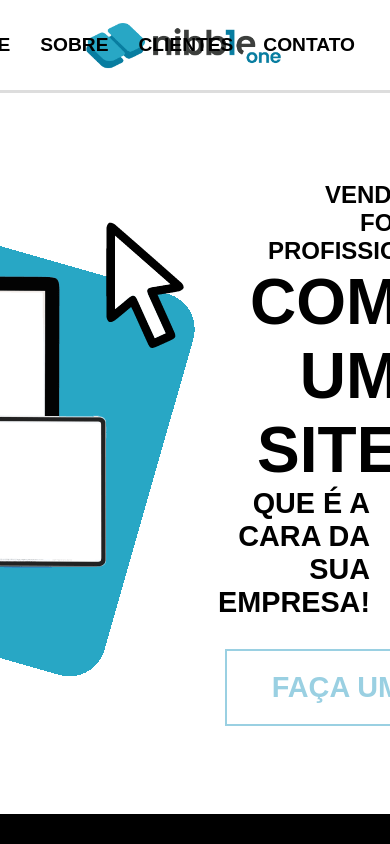
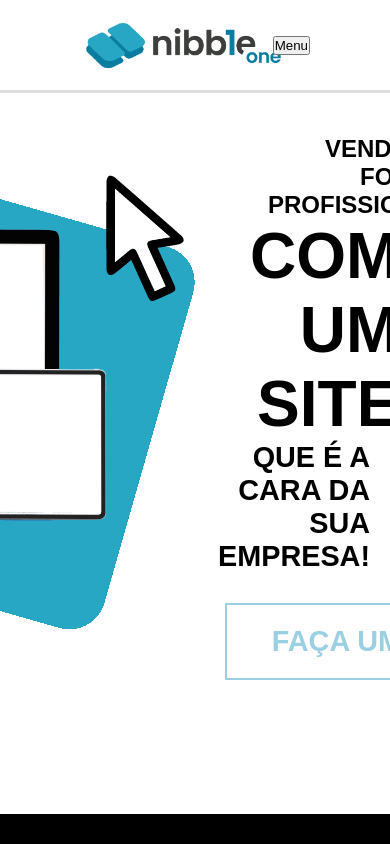
Before and after one commit to Leonardoguimaraesdev/nextjs-nibbleone, a Next.js app: page / in a window 390 px wide. Built offline with nearby package versions, Linux system fonts and the light colour scheme.

Commit message:
Creating humburger menu

```diff
--- a/src/components/Navbar.jsx
+++ b/src/components/Navbar.jsx
@@ -1,33 +1,46 @@
-import Image from 'next/image'
-import styles from '../styles/Navbar.module.scss'
-import { useRouter } from 'next/router'
+import Image from "next/image";
+import styles from "../styles/Navbar.module.scss";
+import { useRouter } from "next/router";
+import { useState } from "react";
 
-export default function Navbar () {
-    const router = useRouter()
+export default function Navbar() {
+  const router = useRouter();
+
+  const [open, setOpen] = useState(false)
 
   const navegation = (e) => {
-        const page = e.target.innerText
+    const page = e.target.innerText;
 
-        console.log(page)
+    console.log(page);
 
-        if ( page === "HOME") {
-            router.push('/')
+    if (page === "HOME") {
+      router.push("/");
     }
-        if ( page === "SOBRE") {
-            router.push('/about')
+    if (page === "SOBRE") {
+      router.push("/about");
     }
-        if ( page === "CLIENTES") {
-            router.push('/clients')
+    if (page === "CLIENTES") {
+      router.push("/clients");
     }
-        if ( page === "CONTATO") {
-            router.push('/contact')
+    if (page === "CONTATO") {
+      router.push("/contact");
     }
+  };
+
+  const showMenu = (e) => {
+    setOpen(!open)
   }
 
   return (
+    <>
       <nav className={styles.nav}>
         <div className={styles.left}>
-                <Image src='/logo.png' width='230' height='50' alt='Logo da nibbleone'/>
+          <Image
+            src="/logo.png"
+            width="230"
+            height="50"
+            alt="Logo da nibbleone"
+          />
         </div>
         <div className={styles.right}>
           <ul>
@@ -37,6 +50,18 @@ export default function Navbar () {
             <li onClick={(e) => navegation(e)}>CONTATO</li>
           </ul>
         </div>
+        <div className={styles.mobileMenuIcon}>
+          <button onClick={(e) => showMenu(e)}>Menu</button>
+        </div>
       </nav>
-    )
+      <div className={ open ? styles.mobileMenuOpen : styles.mobileMenu}>
+        <ul>
+          <li onClick={(e) => navegation(e)}>HOME</li>
+          <li onClick={(e) => navegation(e)}>SOBRE</li>
+          <li onClick={(e) => navegation(e)}>CLIENTES</li>
+          <li onClick={(e) => navegation(e)}>CONTATO</li>
+        </ul>
+      </div>
+    </>
+  );
 }
--- a/src/styles/ContentContact.module.scss
+++ b/src/styles/ContentContact.module.scss
@@ -4,7 +4,7 @@
     align-items: center;
     justify-content: center;
     flex-grow: 1;
-    padding: 20px;
+    padding: 120px 20px 20px 20px;
 
     h1 {
         font-size: 1.7rem;
--- a/src/styles/Navbar.module.scss
+++ b/src/styles/Navbar.module.scss
@@ -1,5 +1,5 @@
 .nav {
-    // position: fixed;
+    position: fixed;
     // top: 0;
     // left: 0;
     display: flex;
@@ -24,12 +24,19 @@
         justify-content: flex-end;
         width: 50%;
 
+        @media (max-width: 1000px) {
+            display: none;
+
+        }
+
         ul {
             display: flex;
             align-items: center;
             justify-content: flex-end;
             margin-right: 60px;
             width: 50%;
+
+
 
             li {
                 list-style: none;
@@ -46,4 +53,55 @@
             }
         }
     }
+
+    .mobileMenuIcon {
+        display: none;
+        align-items: center;
+        justify-content: flex-end;
+        width: 50%;
+        margin-right: 60px;
+
+        @media (max-width: 1000px) {
+            display: flex;
+
+        }
+    }
 }
+
+.mobileMenu {
+    display: none;
+}
+
+.mobileMenuOpen {
+    position: fixed;
+    top:90px;
+    display: flex;
+    width: 100%;
+    background-color: #ddd;
+    padding: 15px;
+
+    ul {
+        display: flex;
+        flex-direction: column;
+        align-items: center;
+        justify-content: center;
+        width: 100%;
+        gap: 5px;
+
+
+        li {
+            list-style: none;
+            padding: 5px 10px 5px 10px;
+            font-size: 1.2rem;
+            font-weight: bold;
+            font-family: sans-serif;
+
+            &:hover {
+                background-color: #28a7c5;
+                color: white;
+                cursor: pointer;
+            }
+        }
+    }
+
+}
```
Lines whose indentation alone changed are shown as unchanged.
